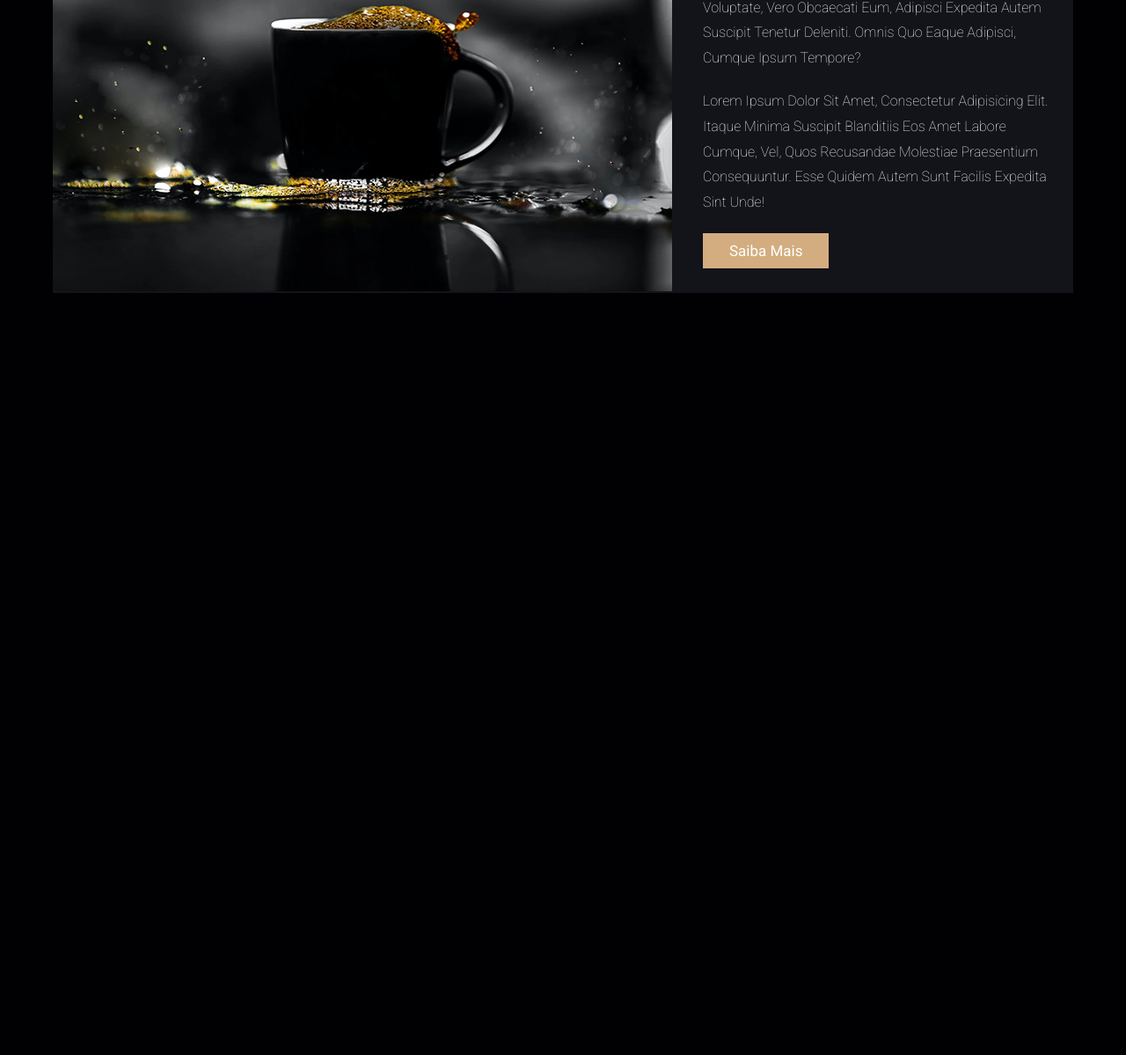
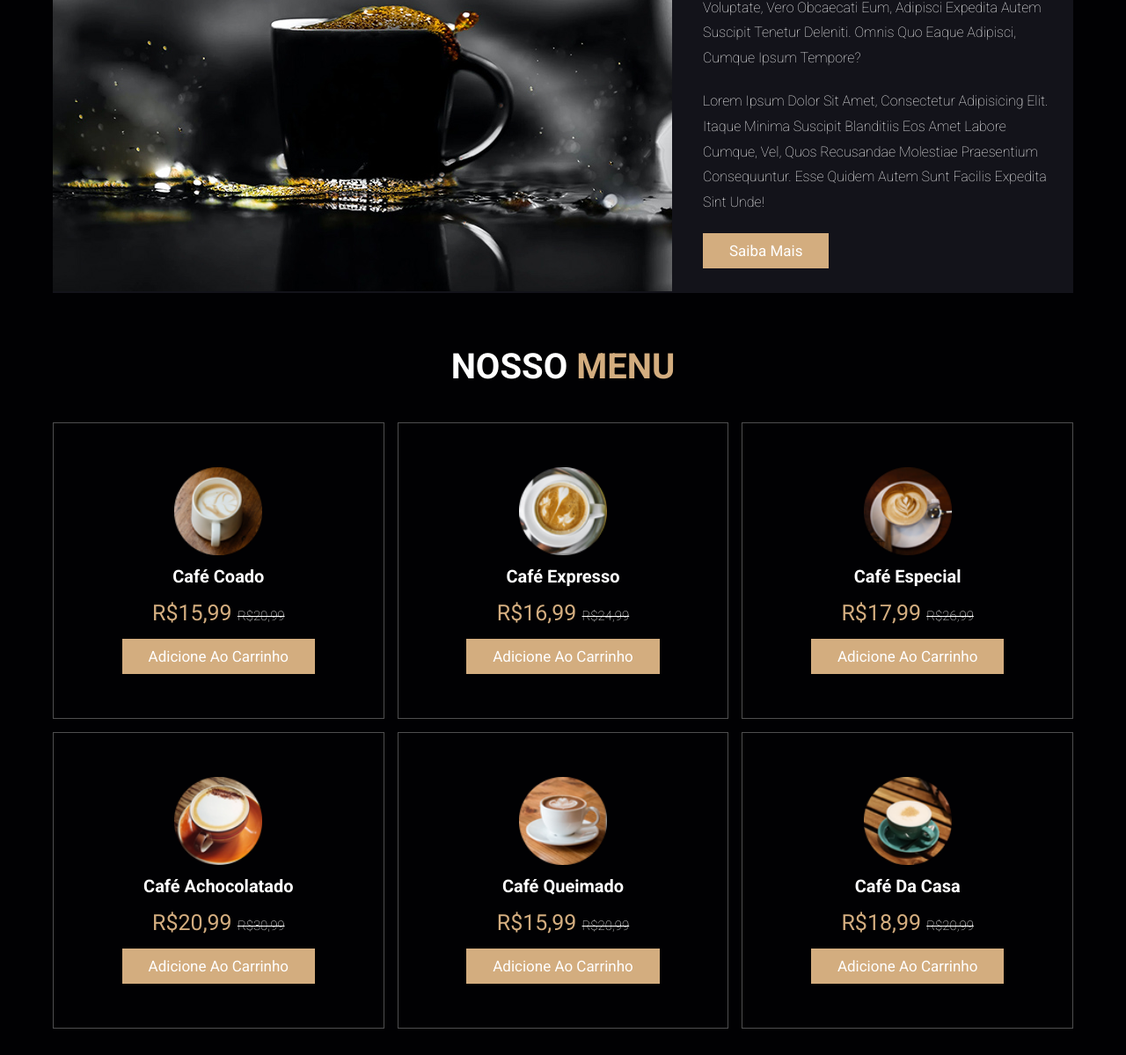
Before and after one commit to feliperyo/coffee-page, a plain HTML site: page index.html in a window 1280 px wide. Shown: the part 1088-2287 px from the top of the page at 88% size. Before the commit the page ends 1451 px from the top, so only its background shows below. Drawn offline with Linux system fonts and the light colour scheme.

Commit message:
adicionando aba Menu

```diff
--- a/index.html
+++ b/index.html
@@ -66,6 +66,54 @@
         </div>
     </section>
 
+    <section class="menu" id="menu">
+        <h2 class="title"><span>Nosso</span> menu</h2>
+        <div class="box-container">
+            <div class="box">
+                <img src="./assets/menu-1.png" alt="item-1">
+                <h3>Café Coado</h3>
+                <div class="price">R$15,99 <span>R$20,99</span></div>
+                <a href="#" class="btn">Adicione ao carrinho</a>
+            </div>
+
+            <div class="box">
+                <img src="./assets/menu-2.png" alt="item-2">
+                <h3>Café Expresso</h3>
+                <div class="price">R$16,99 <span>R$24,99</span></div>
+                <a href="#" class="btn">Adicione ao carrinho</a>
+            </div>
+
+            <div class="box">
+                <img src="./assets/menu-3.png" alt="item-3">
+                <h3>Café Especial</h3>
+                <div class="price">R$17,99 <span>R$26,99</span></div>
+                <a href="#" class="btn">Adicione ao carrinho</a>
+            </div>
+
+            <div class="box">
+                <img src="./assets/menu-4.png" alt="item-4">
+                <h3>Café Achocolatado</h3>
+                <div class="price">R$20,99 <span>R$30,99</span></div>
+                <a href="#" class="btn">Adicione ao carrinho</a>
+            </div>
+
+            <div class="box">
+                <img src="./assets/menu-5.png" alt="item-5">
+                <h3>Café Queimado</h3>
+                <div class="price">R$15,99 <span>R$20,99</span></div>
+                <a href="#" class="btn">Adicione ao carrinho</a>
+            </div>
+
+            <div class="box">
+                <img src="./assets/menu-6.png" alt="item-6">
+                <h3>Café Da Casa</h3>
+                <div class="price">R$18,99 <span>R$20,99</span></div>
+                <a href="#" class="btn">Adicione ao carrinho</a>
+            </div>
+
+        </div>
+    </section>
+
 </body>
 
 </html>
--- a/style.css
+++ b/style.css
@@ -149,3 +149,55 @@ section {
     padding: 1rem 0;
     line-height: 1.8;
 }
+
+.menu .box-container {
+    display: grid;
+    grid-template-columns: repeat(auto-fit, minmax(30rem, 1fr));
+    gap: 1.5rem;
+}
+
+.menu .box-container .box {
+    text-align: center;
+    border: var(--border);
+    padding: 5rem;
+    cursor: pointer;
+}
+
+.menu .box-container .box img {
+    height: 10rem;
+}
+
+.menu .box-container .box h3 {
+    color: var(--white);
+    font-size: 2rem;
+    padding: 1rem 0;
+}
+
+/* .menu .box-container .box h3:hover {
+    color: var(--black);
+} */
+
+.menu .box-container .box .price span {
+    color: var(--white);
+    font-size: 1.5rem;
+    text-decoration: line-through;
+    font-weight: 100;
+}
+
+.menu .box-container .box .price span:hover {
+    color: var(--black);
+}
+
+.menu .box-container .box:hover {
+    background-color: var(--white);
+}
+
+.menu .box-container .box:hover>* {
+    color: var(--black);
+}
+
+.menu .box-container .box .price {
+    color: var(--main-color);
+    font-size: 2.5rem;
+    padding: 0.5rem 0;
+}
```
